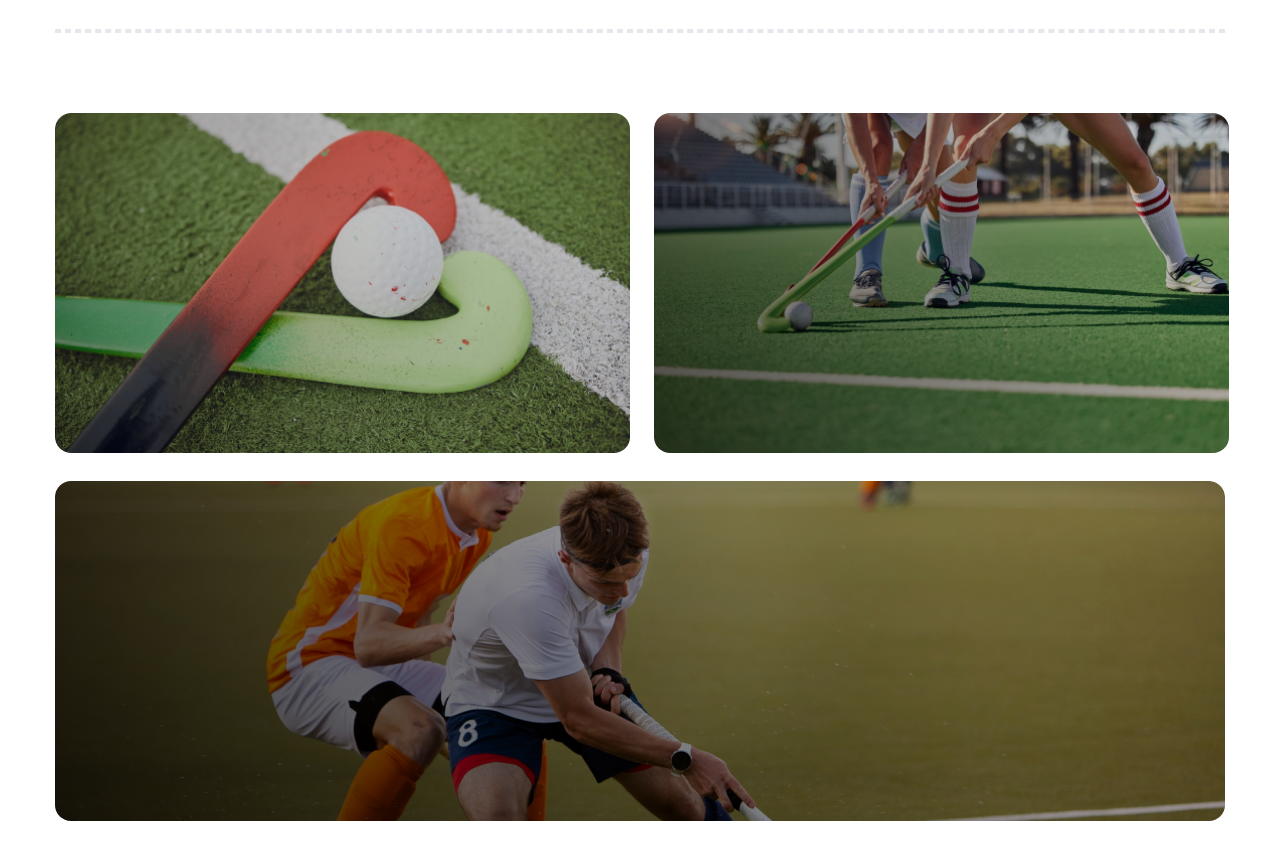
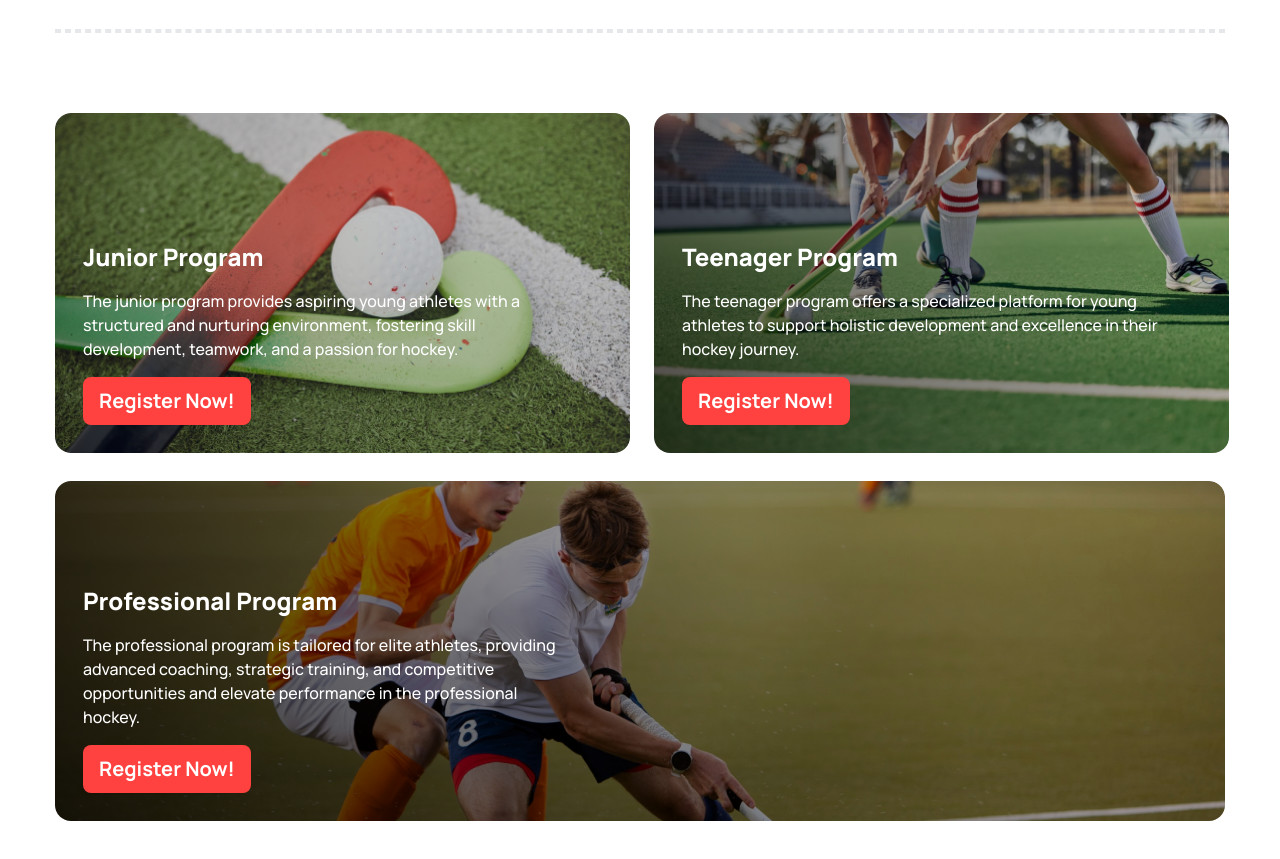
Before and after one commit to Amdadul-HQ/Assigment-3-Hockey, a plain HTML site: page index.html in a window 1280 px wide. Shown: the part 1769-2628 px from the top of the page. Drawn offline with nearby package versions, Linux system fonts and the light colour scheme.

Commit message:
Program Section Add with sm  Responsive

```diff
--- a/index.html
+++ b/index.html
@@ -85,7 +85,7 @@
                 </div>
                 <div class="navbar-end flex gap-6">
                     <img src="images/Frame.png" class="hidden lg:flex" alt="">
-                    <a class="btn bg-color-Orenge text-white lg:text-xl text-lg font-bold">Get Ticket</a>
+                    <a class="btn bg-color-Orenge text-white lg:text-xl text-lg border-none font-bold">Get Ticket</a>
                 </div>
             </div>
         </nav>
@@ -147,7 +147,7 @@
                     <!-- slider-4 End -->
                 </div>
                 <!-- Carousel Section End -->
-                <div class="max-w-lg h-fit lg:hidden bg-heading-black p-3 rounded-2xl my-4 mx-5 space-y-3">
+                <div class="max-w-lg h-fit text-center lg:hidden bg-heading-black p-3 rounded-2xl my-4 mx-5 space-y-3">
                     <h3 class="text-white lg:text-2xl text-lg font-extrabold">Meet all the heroes from the field</h3>
                     <p class="text-white text-sm font-medium"><strong> Wayne Gretzky:</strong>Considered the
                         greatest,holds numerous records.
@@ -245,28 +245,53 @@
 
                     <!-- Grid 1 -->
                     <div
-                        class="lg:col-span-1 bg-[linear-gradient(45deg,rgba(0,0,0,0.4),rgba(0,0,0,0.1)),url('./images/2.png')] bg-no-repeat bg-cover rounded-2xl w-[335px] h-[245px] lg:w-[575px] lg:h-[340px]">
+                        class="lg:col-span-1 bg-[linear-gradient(45deg,rgba(0,0,0,0.4),rgba(0,0,0,0.1)),url('./images/2.png')] bg-no-repeat bg-cover rounded-2xl w-[335px] h-[245px] lg:w-[575px] lg:h-[340px] relative">
 
+                        <!-- text section for junior Program -->
+                        <div class="text-white lg:p-7 p-3 lg:space-y-4 space-y-2 bottom-0 absolute max-w-[550px]">
+                            <h3 class="lg:text-2xl text-lg font-extrabold">Junior Program</h3>
+                            <p class="text-base font-medium">The junior program provides aspiring young athletes with a structured and nurturing
+                                environment, fostering skill development, teamwork, and a passion for hockey.</p>
+                            <a class="btn bg-color-Orenge text-white lg:text-xl text-lg border-none font-bold">Register
+                                Now!</a>
+                        </div>
+                        <!-- text section for junior Program End -->
                     </div>
                     <!-- Grid 1 End -->
 
                     <!-- Grid 2 -->
                     <div
-                        class="lg:col-span-1 bg-[linear-gradient(45deg,rgba(0,0,0,0.70),rgba(0,0,0,0.1)),url('./images/3.png')] bg-no-repeat bg-cover rounded-2xl w-[335px] h-[245px] lg:w-[575px] lg:h-[340px]">
-
+                        class="lg:col-span-1 bg-[linear-gradient(45deg,rgba(0,0,0,0.70),rgba(0,0,0,0.1)),url('./images/3.png')] bg-no-repeat bg-cover rounded-2xl w-[335px] h-[245px] lg:w-[575px] lg:h-[340px] relative">
+                        <!-- text section for Teenager Program -->
+                        <div class="text-white lg:p-7 p-3 lg:space-y-4 space-y-2 bottom-0 absolute max-w-[550px]">
+                            <h3 class="lg:text-2xl text-lg font-extrabold">Teenager Program</h3>
+                            <p class="text-base font-medium">The teenager program offers a specialized platform for young athletes to support holistic development and excellence in their hockey journey.</p>
+                            <a class="btn bg-color-Orenge text-white lg:text-xl text-lg border-none font-bold">Register
+                                Now!</a>
+                        </div>
+                        <!-- text section for Teenager Program End -->
                     </div>
                     <!-- Grid 2 End -->
 
                     <!-- Grid 3 -->
                     <div
-                        class="lg:col-span-2 bg-[linear-gradient(45deg,rgba(0,0,0,0.80),rgba(0,0,0,0.1)),url('./images/4.png')] bg-no-repeat bg-cover rounded-2xl w-[335px] h-[245px] lg:w-full lg:h-[340px]">
-
+                        class="lg:col-span-2 bg-[linear-gradient(45deg,rgba(0,0,0,0.80),rgba(0,0,0,0.1)),url('./images/4.png')] bg-no-repeat bg-cover rounded-2xl w-[335px] h-[245px] lg:w-full lg:h-[340px] relative">
+                        <!-- text section for Professional Program -->
+                        <div class="text-white lg:p-7 p-3 lg:space-y-4 space-y-2 bottom-0 absolute max-w-[550px]">
+                            <h3 class="lg:text-2xl text-lg font-extrabold">Professional Program</h3>
+                            <p class="text-base font-medium">The professional program is tailored for elite athletes, providing advanced coaching, strategic training, and competitive opportunities and elevate performance in the professional hockey.</p>
+                            <a class="btn bg-color-Orenge text-white lg:text-xl text-lg border-none font-bold">Register
+                                Now!</a>
+                        </div>
+                        <!-- text section for Professional Program End -->
                     </div>
                     <!-- Grid 3 End -->
                 </div>
             </div>
         </section>
         <!-- Program Sections End -->
+
+
     </main>
     <!-- Main Section End -->
 </body>
```
